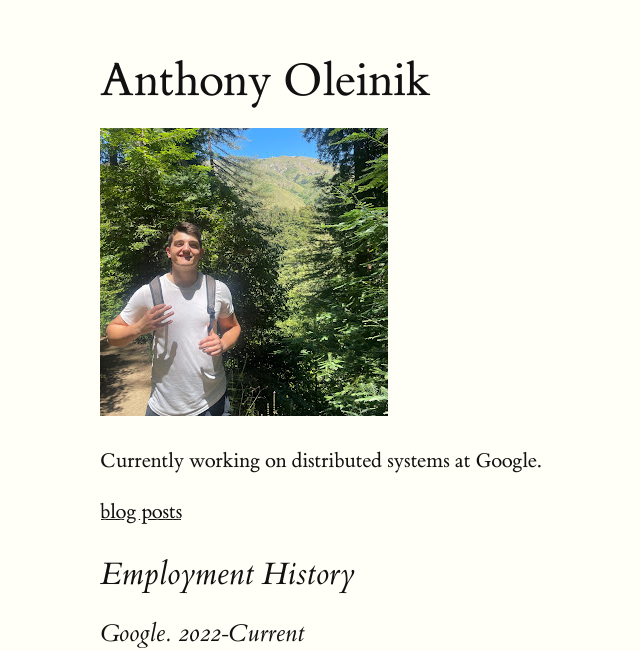
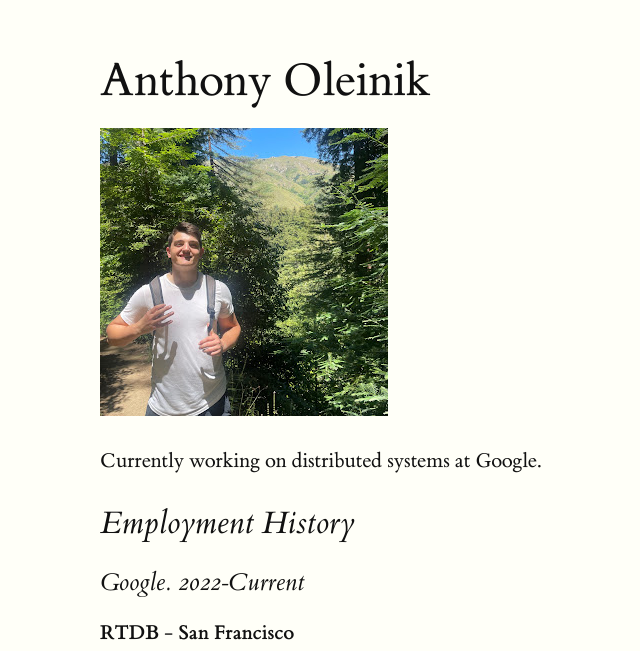
Before and after one commit to antholeole/blog, an Astro site: page / in a window 1280 px wide. Shown: the part 161-812 px from the top of the page, without its empty margins (60-700 px from the left). Built offline with nearby package versions, Linux system fonts and the light colour scheme; Astro itself is replaced by a stand-in of ours.

Commit message:
remove blog link from home page

```diff
--- a/src/pages/index.md
+++ b/src/pages/index.md
@@ -9,9 +9,6 @@ layout: ../components/Layout.astro
 ![image](/images/me.jpg)
 
 Currently working on distributed systems at Google.
-
-[blog posts](blog_directory)
-
 
 ## Employment History
 ### Google. 2022-Current
```
